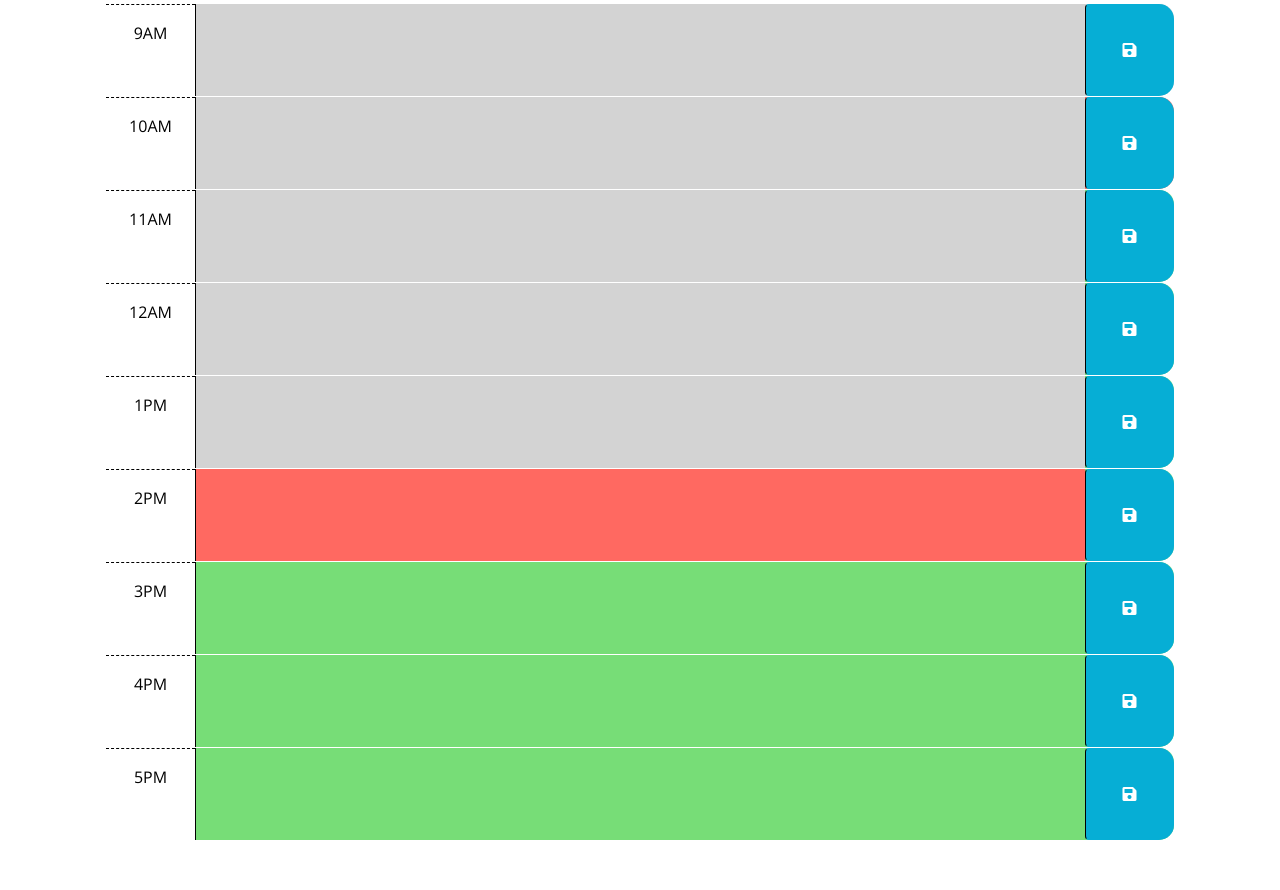
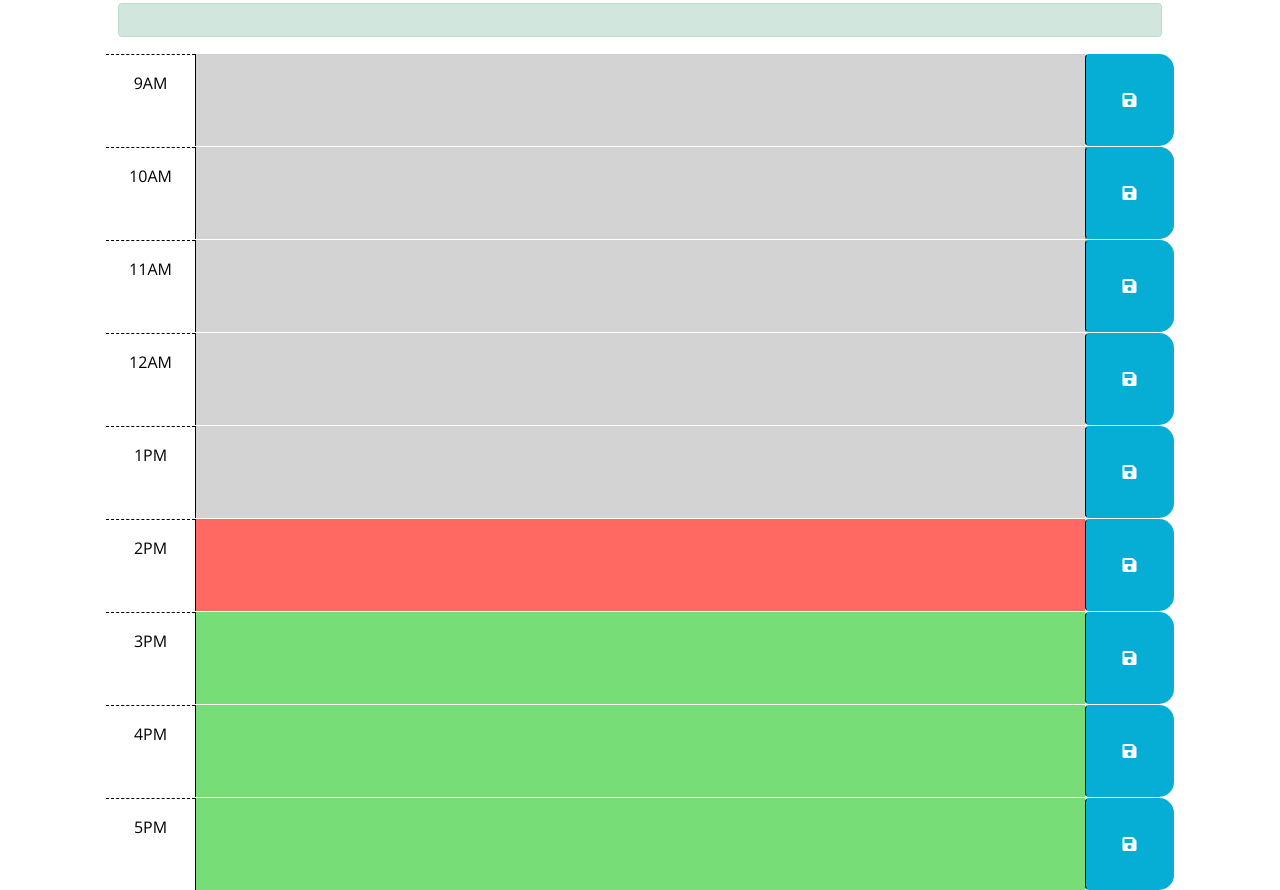
Before and after one commit to Annie-McElroy/work-day-scheduler, a plain HTML site: page index.html in a window 1280 px wide. Shown: the part 299-1189 px from the top of the page. Before the commit the page ends 1139 px from the top, so only its background shows below. Drawn offline with nearby package versions, Linux system fonts and the light colour scheme.

Commit message:
Cleaned up code and comments, added a display text for when an event is saved to local storage

```diff
--- a/assets/js/script.js
+++ b/assets/js/script.js
@@ -1,7 +1,6 @@
 // Wrap all code that interacts with the DOM in a call to jQuery to ensure that
 // the code isn't run until the browser has finished rendering all the elements
 // in the html.
-
 
 $(function () {
   // TODO: Add a listener for click events on the save button. This code should
@@ -14,7 +13,10 @@ $(function () {
     var keyTime = $(this).parent().attr('id').split('-')[1];
     var txtValue = $(this).parent().find('.description').val();
     localStorage.setItem(keyTime, txtValue);
-  })
+
+    var displaySave = $("#displaySave");
+    displaySave.text("Your event has been saved!")
+  });
 
 
   // use the id in the containing time-block as a key to save the user input in
@@ -23,21 +25,19 @@ $(function () {
   // time-block containing the button that was clicked? How might the id be
   // useful when saving the description in local storage?
   //
+
   var currentHr = dayjs().format('H');
 
   // TODO: Add code to apply the past, present, or future class to each time
+  // block by comparing the id to the current hour. HINTS: How can the id
+  // attribute of each time-block be used to conditionally add or remove the
+  // past, present, and future classes? How can Day.js be used to get the
+  // current hour in 24-hour time?
+  //
+
   $(".time-block").each(function() {
     var displayHr = $(this).attr('id').split('-')[1];
 
-    // TODO: Add code to get any user input that was saved in localStorage and set
-    // block by comparing the id to the current hour. HINTS: How can the id
-    // attribute of each time-block be used to conditionally add or remove the
-    // past, present, and future classes? How can Day.js be used to get the
-    // current hour in 24-hour time?
-    //
-    var txtVal = localStorage.getItem(displayHr);
-    var displayTxt = $(this).find('.description');
-    displayTxt.val(txtVal);
 
     if (displayHr < currentHr) {
       $(this).find('.description').addClass('past');
@@ -46,12 +46,21 @@ $(function () {
     } else {
       $(this).find('.description').addClass('future');
     }
+
+
+    // TODO: Add code to get any user input that was saved in localStorage and set
+    // the values of the corresponding textarea elements. HINT: How can the id
+    // attribute of each time-block be used to do this?
+    //
+
+    var txtVal = localStorage.getItem(displayHr);
+    var displayTxt = $(this).find('.description');
+    displayTxt.val(txtVal);
+
   })
 
-  // the values of the corresponding textarea elements. HINT: How can the id
-  // attribute of each time-block be used to do this?
-  //
   // TODO: Add code to display the current date in the header of the page.
+
   var today = dayjs();
   $('#currentDay').text(today.format('dddd, MMMM D'));
 });
--- a/index.html
+++ b/index.html
@@ -29,6 +29,7 @@
       <p id="currentDay" class="lead"></p>
     </header>
     <div class="container-lg px-5">
+      <div id="displaySave" class="alert alert-success text-center" role="alert"></div>
       <!-- Use class for "past", "present", and "future" to apply styles to the
         time-block divs accordingly. The javascript will need to do this by
         adding/removing these classes on each div by comparing the hour in the
@@ -40,7 +41,7 @@
         -->
 
       <!-- Example of a past time block. The "past" class adds a gray background color. -->
-      <div id="hour-09" class="row time-block past">
+      <div id="hour-09" class="row time-block">
         <div class="col-2 col-md-1 hour text-center py-3">9AM</div>
         <textarea class="col-8 col-md-10 description" rows="3"> </textarea>
         <button class="btn saveBtn col-2 col-md-1" aria-label="save">
@@ -66,7 +67,7 @@
         </button>
       </div>
 
-      <div id="hour-12" class="row time-block future">
+      <div id="hour-12" class="row time-block">
         <div class="col-2 col-md-1 hour text-center py-3">12AM</div>
         <textarea class="col-8 col-md-10 description" rows="3"> </textarea>
         <button class="btn saveBtn col-2 col-md-1" aria-label="save">
@@ -74,7 +75,7 @@
         </button>
       </div>
 
-      <div id="hour-13" class="row time-block future">
+      <div id="hour-13" class="row time-block">
         <div class="col-2 col-md-1 hour text-center py-3">1PM</div>
         <textarea class="col-8 col-md-10 description" rows="3"> </textarea>
         <button class="btn saveBtn col-2 col-md-1" aria-label="save">
@@ -82,7 +83,7 @@
         </button>
       </div>
 
-      <div id="hour-14" class="row time-block future">
+      <div id="hour-14" class="row time-block">
         <div class="col-2 col-md-1 hour text-center py-3">2PM</div>
         <textarea class="col-8 col-md-10 description" rows="3"> </textarea>
         <button class="btn saveBtn col-2 col-md-1" aria-label="save">
@@ -90,7 +91,7 @@
         </button>
       </div>
 
-      <div id="hour-15" class="row time-block future">
+      <div id="hour-15" class="row time-block">
         <div class="col-2 col-md-1 hour text-center py-3">3PM</div>
         <textarea class="col-8 col-md-10 description" rows="3"> </textarea>
         <button class="btn saveBtn col-2 col-md-1" aria-label="save">
@@ -98,7 +99,7 @@
         </button>
       </div>
 
-      <div id="hour-16" class="row time-block future">
+      <div id="hour-16" class="row time-block">
         <div class="col-2 col-md-1 hour text-center py-3">4PM</div>
         <textarea class="col-8 col-md-10 description" rows="3"> </textarea>
         <button class="btn saveBtn col-2 col-md-1" aria-label="save">
@@ -106,7 +107,7 @@
         </button>
       </div>
 
-      <div id="hour-17" class="row time-block future">
+      <div id="hour-17" class="row time-block">
         <div class="col-2 col-md-1 hour text-center py-3">5PM</div>
         <textarea class="col-8 col-md-10 description" rows="3"> </textarea>
         <button class="btn saveBtn col-2 col-md-1" aria-label="save">
```
